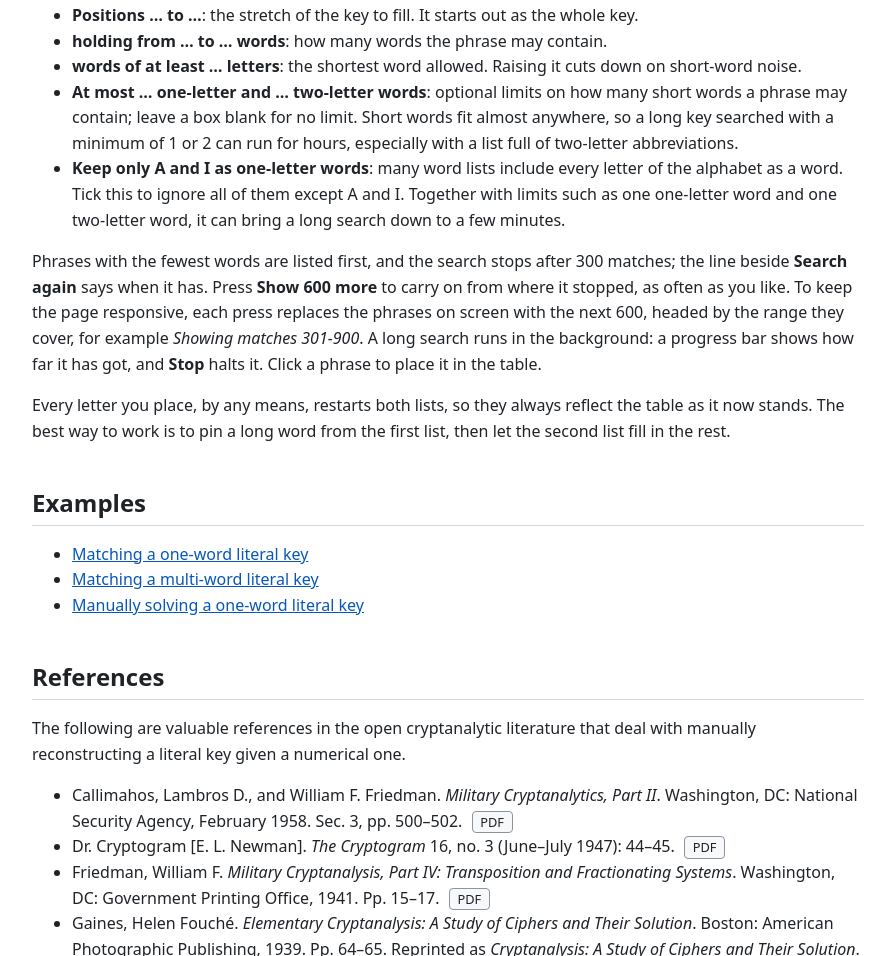
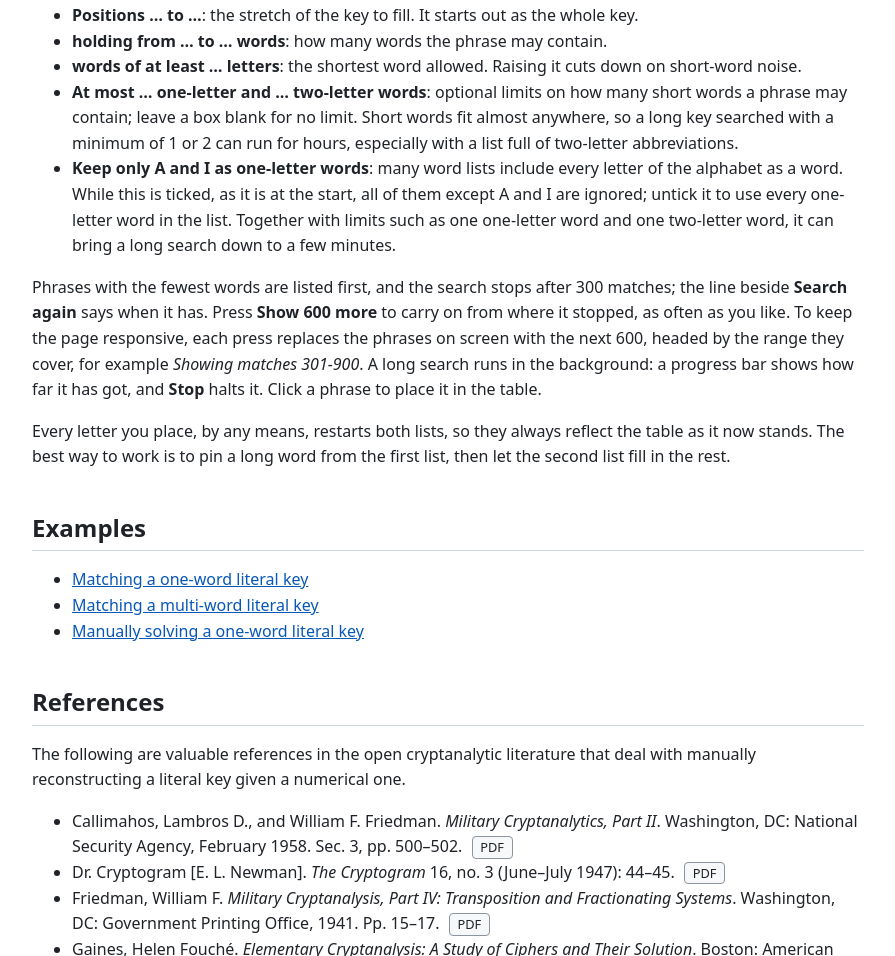
Before and after one commit to mosherubin/crypto-tools, a plain HTML site: page docs/literal-key-reconstruction/literal-key-reconstruction-guide.html in a window 1280 px wide. Shown: the part 5359-6315 px from the top of the page, without its empty margins (192-1087 px from the left). Drawn offline with Linux system fonts and the light colour scheme.

```diff
--- a/docs/literal-key-reconstruction/literal-key-reconstruction-guide.html
+++ b/docs/literal-key-reconstruction/literal-key-reconstruction-guide.html
@@ -270,10 +270,11 @@ box blank for no limit. Short words fit almost anywhere, so a long key
 searched with a minimum of 1 or 2 can run for hours, especially with a
 list full of two-letter abbreviations.</li>
 <li><strong>Keep only A and I as one-letter words</strong>: many word
-lists include every letter of the alphabet as a word. Tick this to
-ignore all of them except A and I. Together with limits such as one
-one-letter word and one two-letter word, it can bring a long search down
-to a few minutes.</li>
+lists include every letter of the alphabet as a word. While this is
+ticked, as it is at the start, all of them except A and I are ignored;
+untick it to use every one-letter word in the list. Together with limits
+such as one one-letter word and one two-letter word, it can bring a long
+search down to a few minutes.</li>
 </ul>
 <p>Phrases with the fewest words are listed first, and the search stops
 after 300 matches; the line beside <strong>Search again</strong> says
```
Also changed, not shown: docs/literal-key-reconstruction/literal-key-reconstruction.html (+1 -1 lines), 1 other file.
